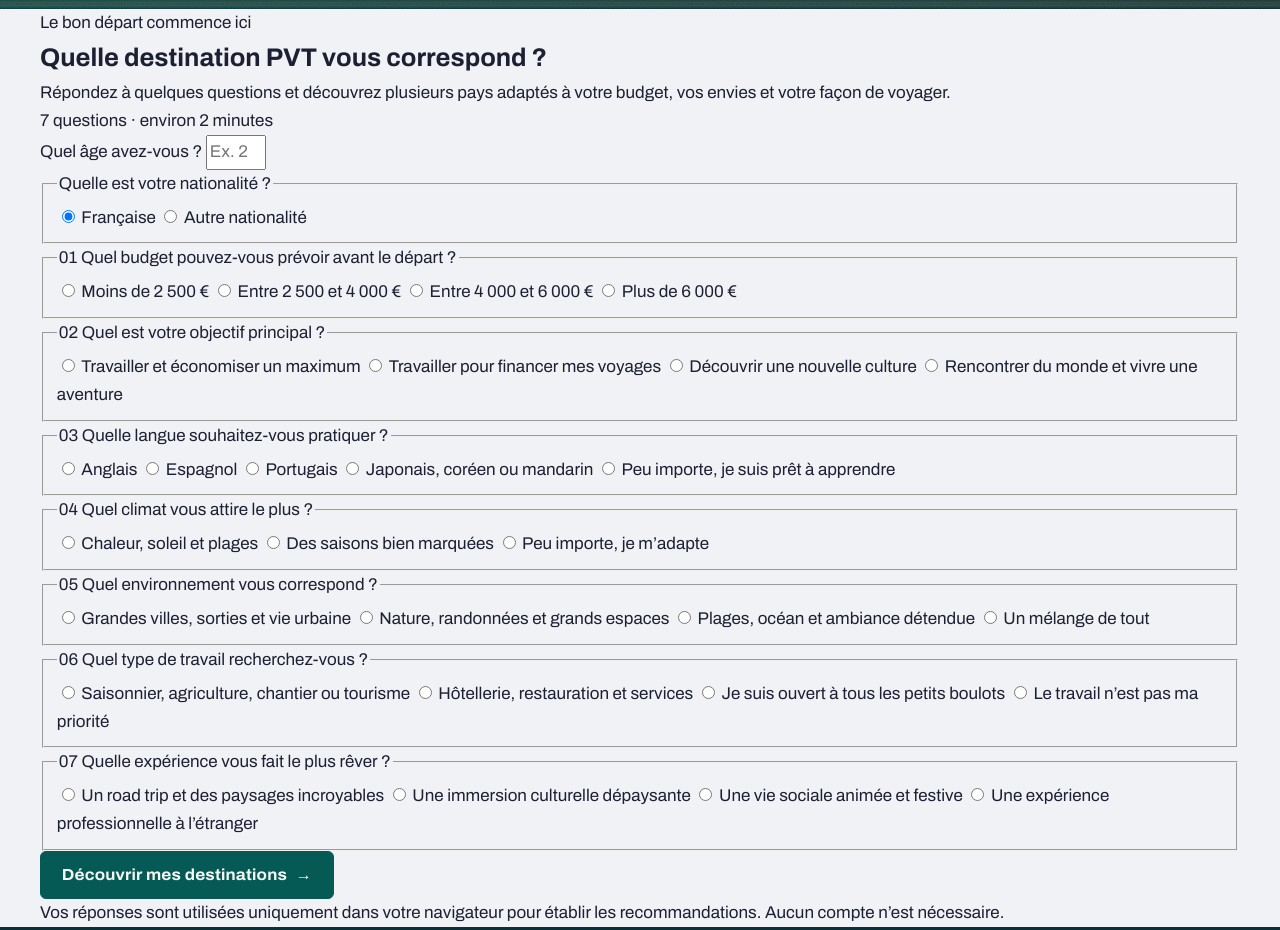
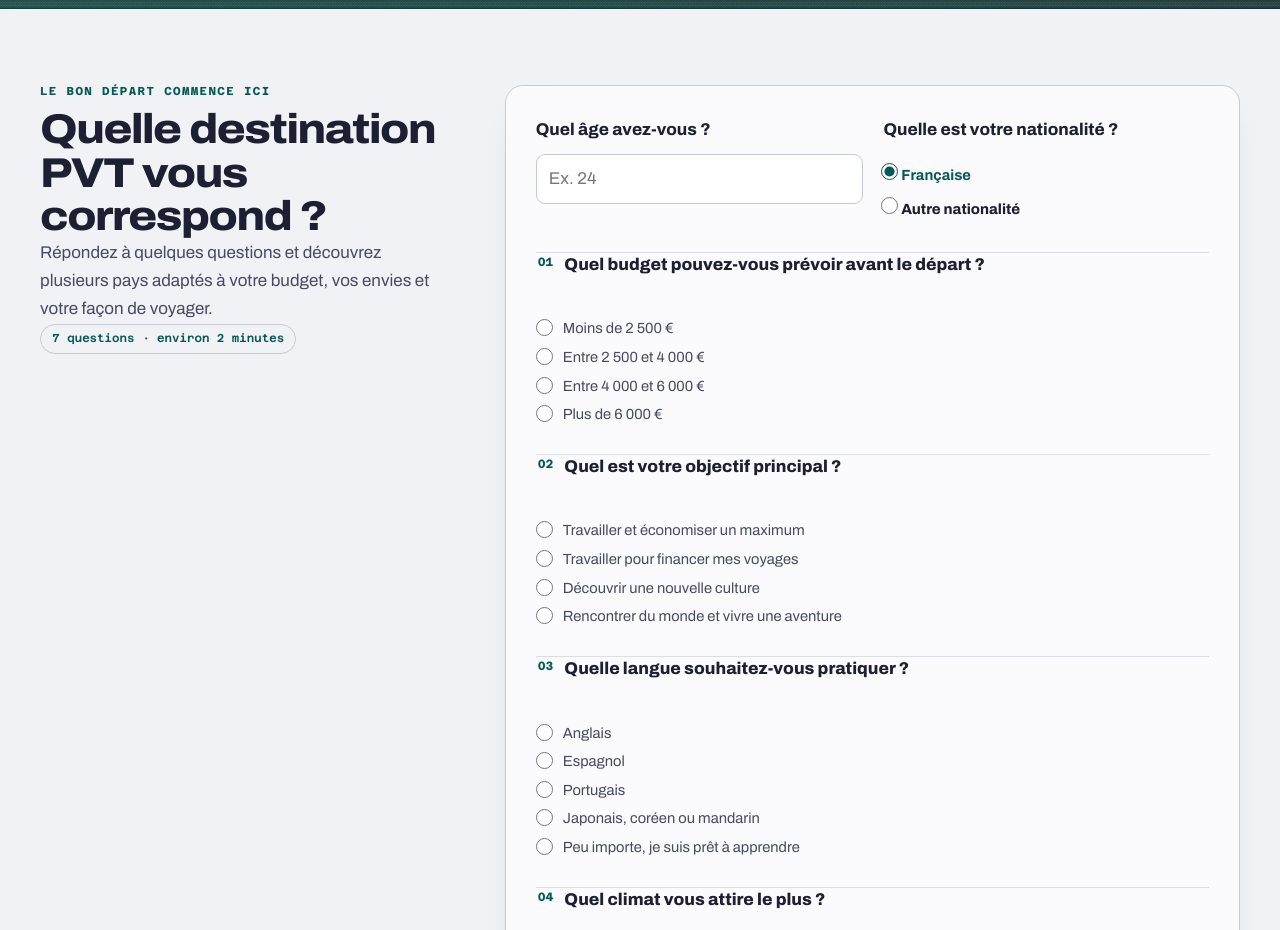
Before and after one commit to B00813621/pvt-explorer, a website: page public/index.html in a window 1280 px wide. Shown: the part 1356-2286 px from the top of the page. Drawn offline with Linux system fonts and the light colour scheme; no server answers.

Commit message:
Style interactive PVT destination questionnaire

```diff
--- a/public/css/site.css
+++ b/public/css/site.css
@@ -854,3 +854,38 @@ dialog.fiche{width:100%;max-width:min(700px,calc(100vw - 24px));max-height:calc(
 .destinations-carousel__intro,.destinations-carousel__hint{color:var(--cover-ink)!important;opacity:1!important}
 .destination-slide__label,.destination-slide__label strong,.destination-slide__label>span{color:#fff!important;opacity:1!important}
 .destination-slide__label small{color:var(--foil)!important;opacity:1!important}
+
+/* Questionnaire de recommandation PVT */
+.pvt-finder{display:grid;grid-template-columns:minmax(240px,.72fr) minmax(0,1.28fr);gap:clamp(24px,4vw,54px);padding-block:clamp(42px,6vw,76px);align-items:start}
+.pvt-finder__intro{position:sticky;top:28px}
+.pvt-finder__eyebrow{margin:0 0 .6rem;color:var(--cover);font:700 .72rem/1.2 var(--mono);letter-spacing:.12em;text-transform:uppercase}
+.pvt-finder__intro h2{margin:0;color:var(--ink);font:800 clamp(1.8rem,1.4rem + 1.5vw,2.6rem)/1.05 var(--font);font-stretch:112%;letter-spacing:-.035em}
+.pvt-finder__intro>p:not(.pvt-finder__eyebrow){color:var(--ink-2);line-height:1.65}
+.pvt-finder__duration{display:inline-block;padding:.45rem .7rem;border:1px solid var(--rule);border-radius:99px;color:var(--cover);font:600 .72rem/1.2 var(--mono)}
+.pvt-finder__form{min-width:0;padding:clamp(18px,3vw,30px);border:1px solid var(--rule);border-radius:18px;background:var(--paper-hi);box-shadow:0 12px 36px -28px rgba(15,40,45,.45)}
+.pvt-finder__basics{display:grid;grid-template-columns:1fr 1fr;gap:18px;padding-bottom:22px;border-bottom:1px solid var(--rule-soft)}
+.pvt-finder__field,.pvt-finder__question{min-width:0;margin:0;padding:0;border:0}
+.pvt-finder__field>label,.pvt-finder__field legend{display:block;margin-bottom:10px;color:var(--ink);font-weight:750}
+.pvt-finder__field input[type=number]{width:100%;min-height:44px;padding:10px 12px;border:1px solid var(--rule);border-radius:9px;background:#fff;color:var(--ink);font:inherit}
+.pvt-finder__questions{display:grid;gap:0}
+.pvt-finder__question{padding:21px 0;border-bottom:1px solid var(--rule-soft)}
+.pvt-finder__question legend{display:flex;align-items:flex-start;gap:11px;margin-bottom:13px;color:var(--ink);font-weight:800;line-height:1.4}
+.pvt-finder__question legend span{flex:none;color:var(--cover);font:700 .75rem/1.6 var(--mono)}
+.pvt-finder__choice{display:flex;align-items:flex-start;gap:10px;margin:8px 0;color:var(--ink-2);font-size:.92rem;line-height:1.4;cursor:pointer}
+.pvt-finder__choice input{flex:none;width:17px;height:17px;margin:1px 0 0;accent-color:var(--cover)}
+.pvt-finder__choice:has(input:checked){color:var(--cover);font-weight:700}
+.pvt-finder__submit{display:flex;justify-content:center;gap:12px;width:100%;margin-top:22px;cursor:pointer}
+.pvt-finder__privacy{margin:12px 0 0;color:var(--ink-3);font-size:.75rem;line-height:1.5;text-align:center}
+.pvt-finder__results{grid-column:1/-1;padding:clamp(20px,4vw,34px);border-radius:18px;background:var(--cover);color:var(--cover-ink)}
+.pvt-finder__results h3{margin:0 0 8px;color:var(--cover-ink);font:800 clamp(1.5rem,1.2rem + 1vw,2rem)/1.1 var(--font)}
+.pvt-finder__results-intro{max-width:70ch;color:var(--cover-ink-2);line-height:1.6}
+.pvt-finder__result-list{display:grid;grid-template-columns:repeat(3,minmax(0,1fr));gap:14px;margin-top:22px}
+.pvt-finder__card{padding:17px;border:1px solid rgba(247,248,244,.22);border-radius:13px;background:rgba(255,255,255,.07)}
+.pvt-finder__card h4{margin:0 0 7px;color:var(--cover-ink);font-size:1.1rem}
+.pvt-finder__card p{margin:0 0 12px;color:var(--cover-ink-2);font-size:.88rem;line-height:1.5}
+.pvt-finder__card a{display:inline-flex;gap:7px;color:var(--foil);font-weight:750;text-decoration:underline;text-underline-offset:3px}
+.pvt-finder__match{display:inline-block;margin-bottom:9px;color:var(--foil);font:700 .68rem/1.3 var(--mono);letter-spacing:.08em;text-transform:uppercase}
+.pvt-finder__note{margin:18px 0 0;color:var(--cover-ink-2);font-size:.78rem;line-height:1.55}
+.pvt-finder__again{margin-top:18px;border:1px solid var(--cover-ink-2);border-radius:8px;padding:9px 14px;background:transparent;color:var(--cover-ink);font:700 .88rem var(--font);cursor:pointer}
+@media(max-width:760px){.pvt-finder{grid-template-columns:1fr;gap:22px}.pvt-finder__intro{position:static}.pvt-finder__result-list{grid-template-columns:1fr 1fr}}
+@media(max-width:480px){.pvt-finder__basics{grid-template-columns:1fr}.pvt-finder__result-list{grid-template-columns:1fr}.pvt-finder__form{padding:17px}}
```
